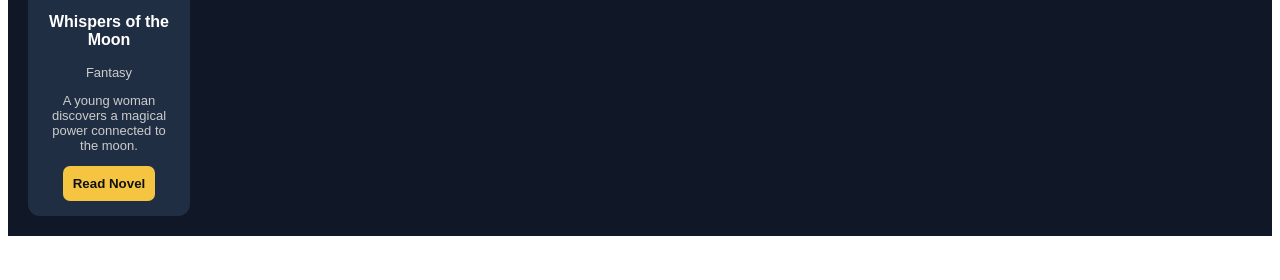
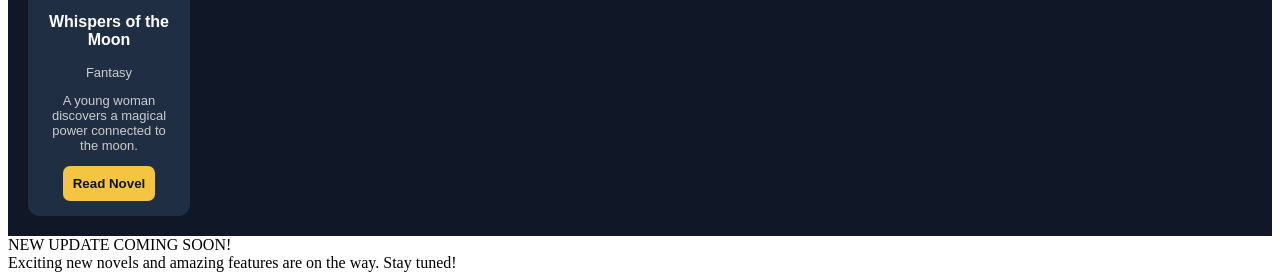
Before and after one commit to omonighousifoh90-blip/Novel, a plain HTML site: page index.html in a window 1280 px wide. Shown: the part 568-848 px from the top of the page. Before the commit the page ends 812 px from the top, so only its background shows below. Drawn offline with Linux system fonts and the light colour scheme.

Commit message:
Update index.html

```diff
--- a/index.html
+++ b/index.html
@@ -177,3 +177,11 @@ function closeNovel() {
   document.getElementById("novelReader").style.display = "none";
 }
 </script>
+
+<div class="update-banner">
+  <div>
+    <span class="update-dot"></span>
+    NEW UPDATE COMING SOON!
+  </div>
+  <span>Exciting new novels and amazing features are on the way. Stay tuned!</span>
+</div>
```
